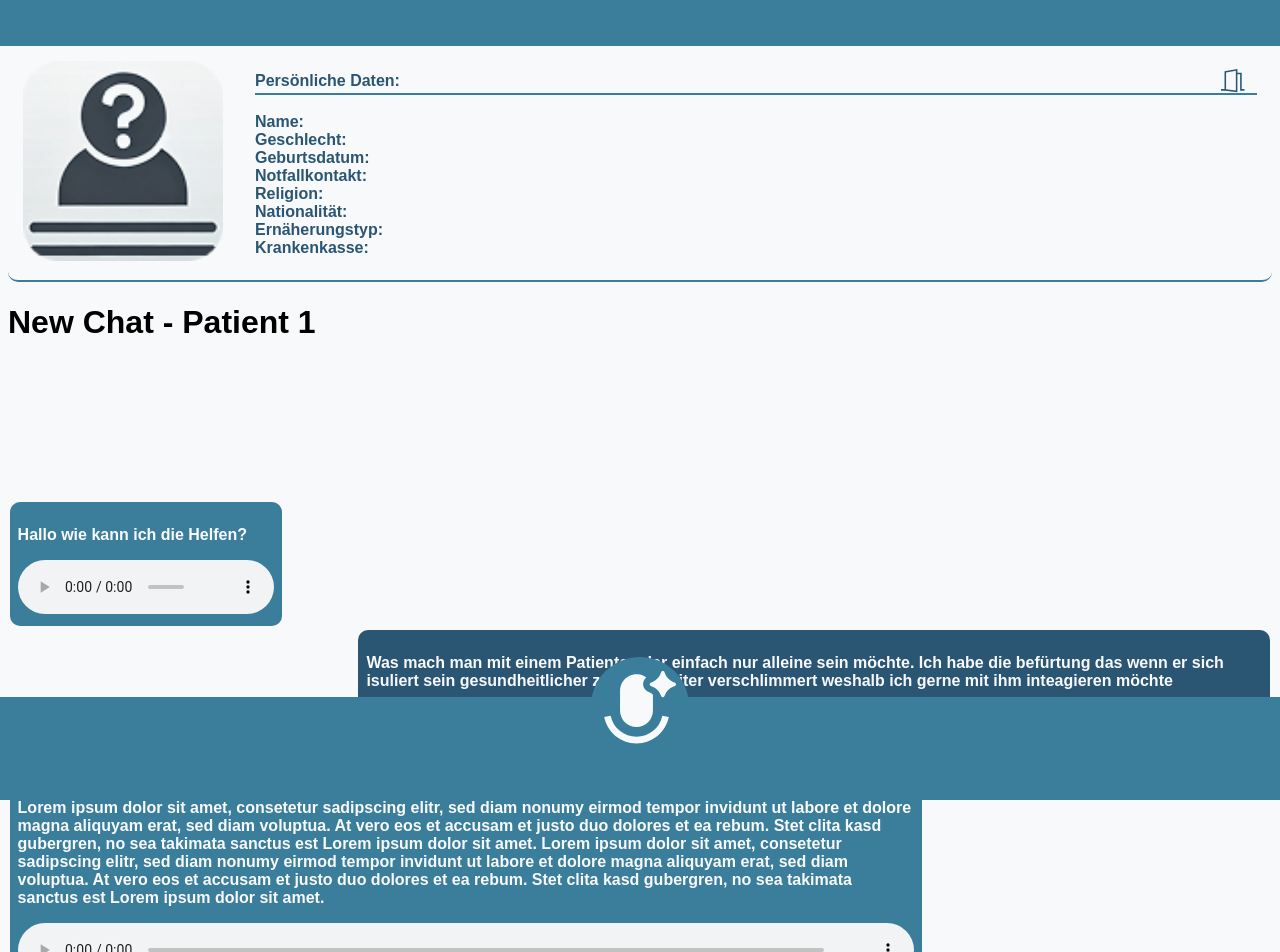
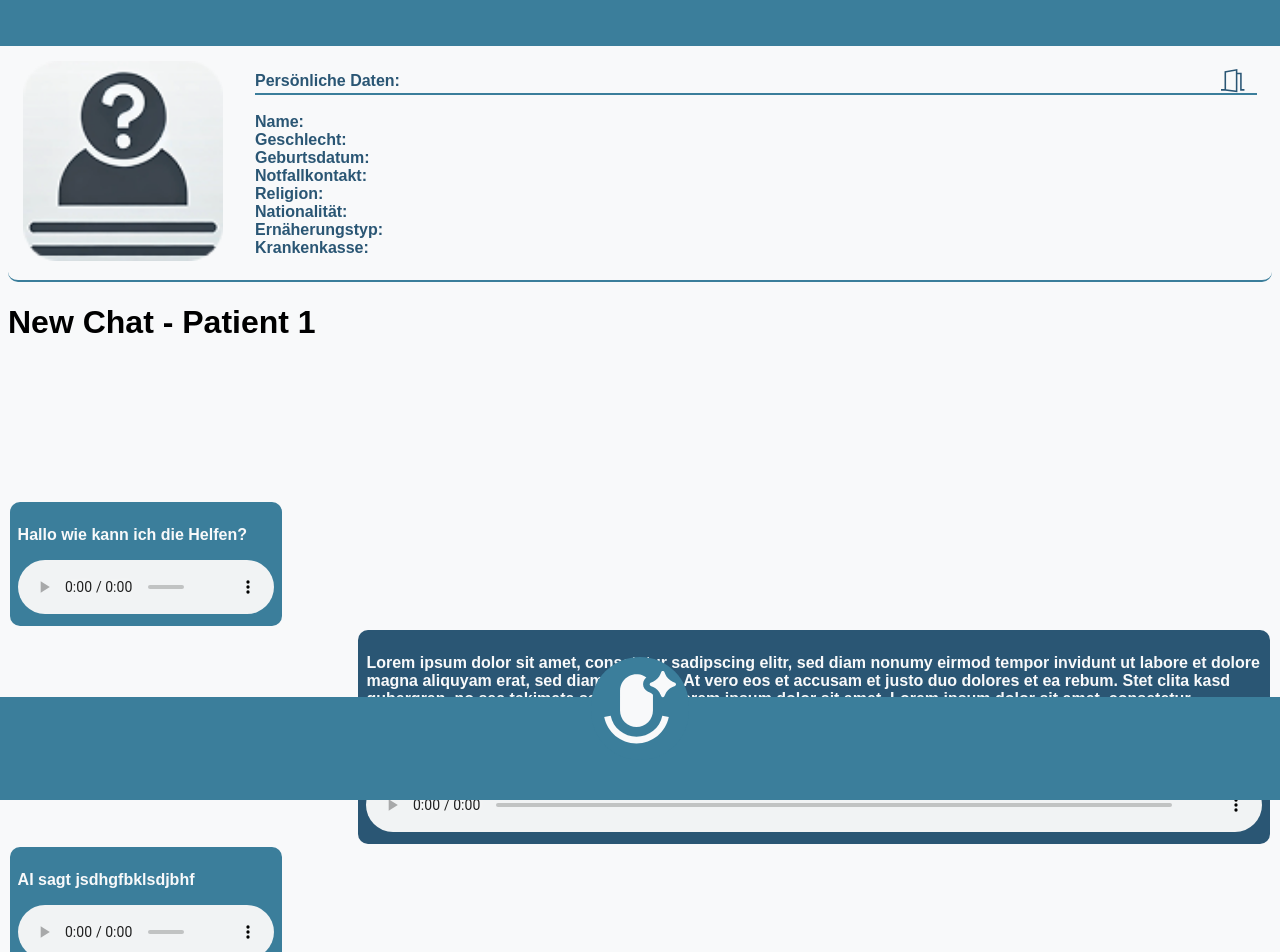
Before and after one commit to Palicare/Frontend, a React (Vite) app: page /assistant/1 in a window 1280 px wide. Shown: the top 952 px of the page. Built offline with nearby package versions, Linux system fonts and the light colour scheme; no server answers.

Commit message:
changed example text

```diff
--- a/src/pages/Assistant.jsx
+++ b/src/pages/Assistant.jsx
@@ -29,10 +29,8 @@
 
     const [messages, setMessages] = useState([
         { id: 1, text: "Hallo wie kann ich die Helfen?" , audioUrl: ""},
-        { id: 2, text: "Was mach man mit einem Patienten der einfach nur alleine sein möchte. Ich habe die befürtung das wenn er sich isuliert sein gesundheitlicher zustand weiter verschlimmert weshalb ich gerne mit ihm inteagieren möchte" , audioUrl: ""},
-        { id: 3, text: "Lorem ipsum dolor sit amet, consetetur sadipscing elitr, sed diam nonumy eirmod tempor invidunt ut labore et dolore magna aliquyam erat, sed diam voluptua. At vero eos et accusam et justo duo dolores et ea rebum. Stet clita kasd gubergren, no sea takimata sanctus est Lorem ipsum dolor sit amet. Lorem ipsum dolor sit amet, consetetur sadipscing elitr, sed diam nonumy eirmod tempor invidunt ut labore et dolore magna aliquyam erat, sed diam voluptua. At vero eos et accusam et justo duo dolores et ea rebum. Stet clita kasd gubergren, no sea takimata sanctus est Lorem ipsum dolor sit amet." ,audioUrl: ""},
-        { id: 4, text: "Lorem ipsum dolor sit amet, consetetur sadipscing elitr, sed diam nonumy eirmod tempor invidunt ut labore et dolore magna aliquyam erat, sed diam voluptua. At vero eos et accusam et justo duo dolores et ea rebum. Stet clita kasd gubergren, no sea takimata sanctus est Lorem ipsum dolor sit amet. Lorem ipsum dolor sit amet, consetetur sadipscing elitr, sed diam nonumy eirmod tempor invidunt ut labore et dolore magna aliquyam erat, sed diam voluptua. At vero eos et accusam et justo duo dolores et ea rebum. Stet clita kasd gubergren, no sea takimata sanctus est Lorem ipsum dolor sit amet.", audioUrl: ""},
-        { id:5 , text: "AI sagt jsdhgfbklsdjbhf",audioUrl: ""}
+        { id: 2, text: "Lorem ipsum dolor sit amet, consetetur sadipscing elitr, sed diam nonumy eirmod tempor invidunt ut labore et dolore magna aliquyam erat, sed diam voluptua. At vero eos et accusam et justo duo dolores et ea rebum. Stet clita kasd gubergren, no sea takimata sanctus est Lorem ipsum dolor sit amet. Lorem ipsum dolor sit amet, consetetur sadipscing elitr, sed diam nonumy eirmod tempor invidunt ut labore et dolore magna aliquyam erat, sed diam voluptua. At vero eos et accusam et justo duo dolores et ea rebum. Stet clita kasd gubergren, no sea takimata sanctus est Lorem ipsum dolor sit amet.", audioUrl: ""},
+        { id:3 , text: "AI sagt jsdhgfbklsdjbhf",audioUrl: ""}
     ]);
 
     const [isRecording, setIsRecording] = useState(true);
```
